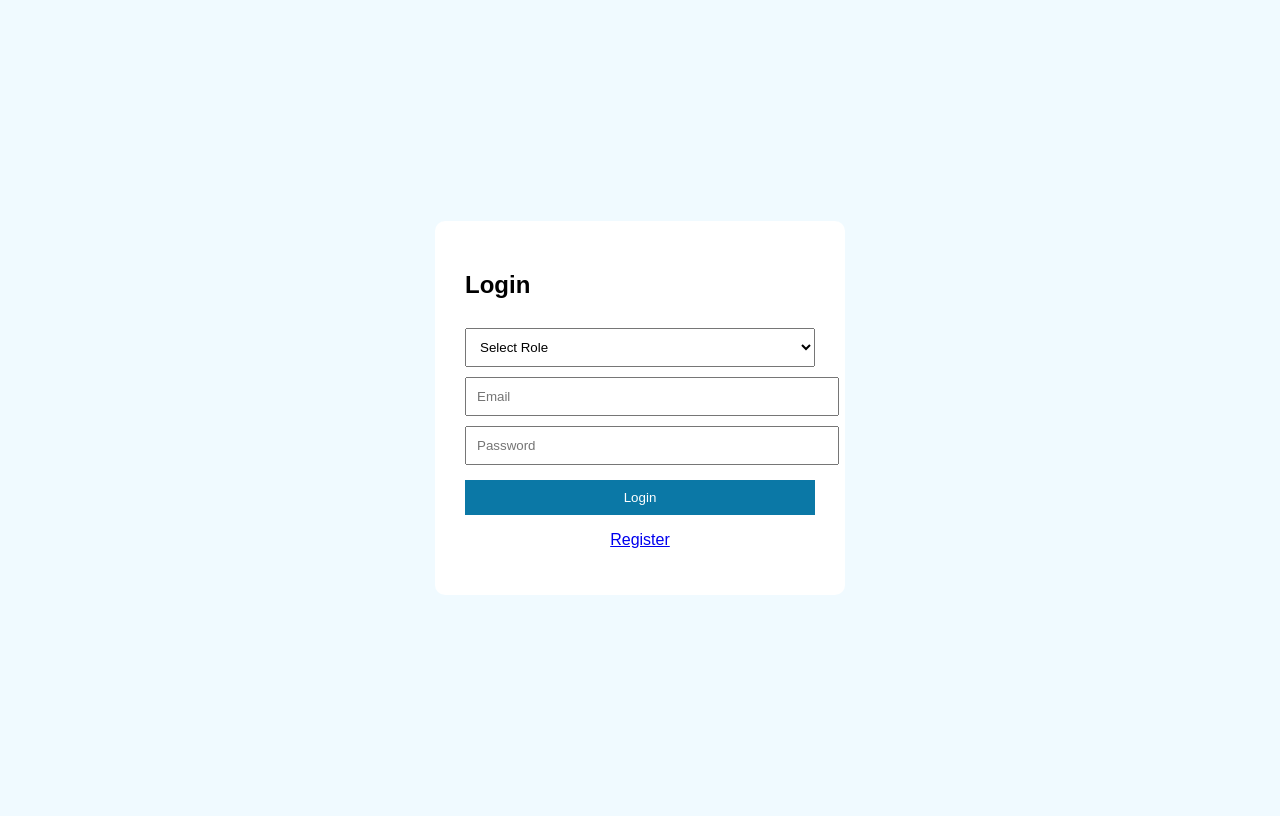
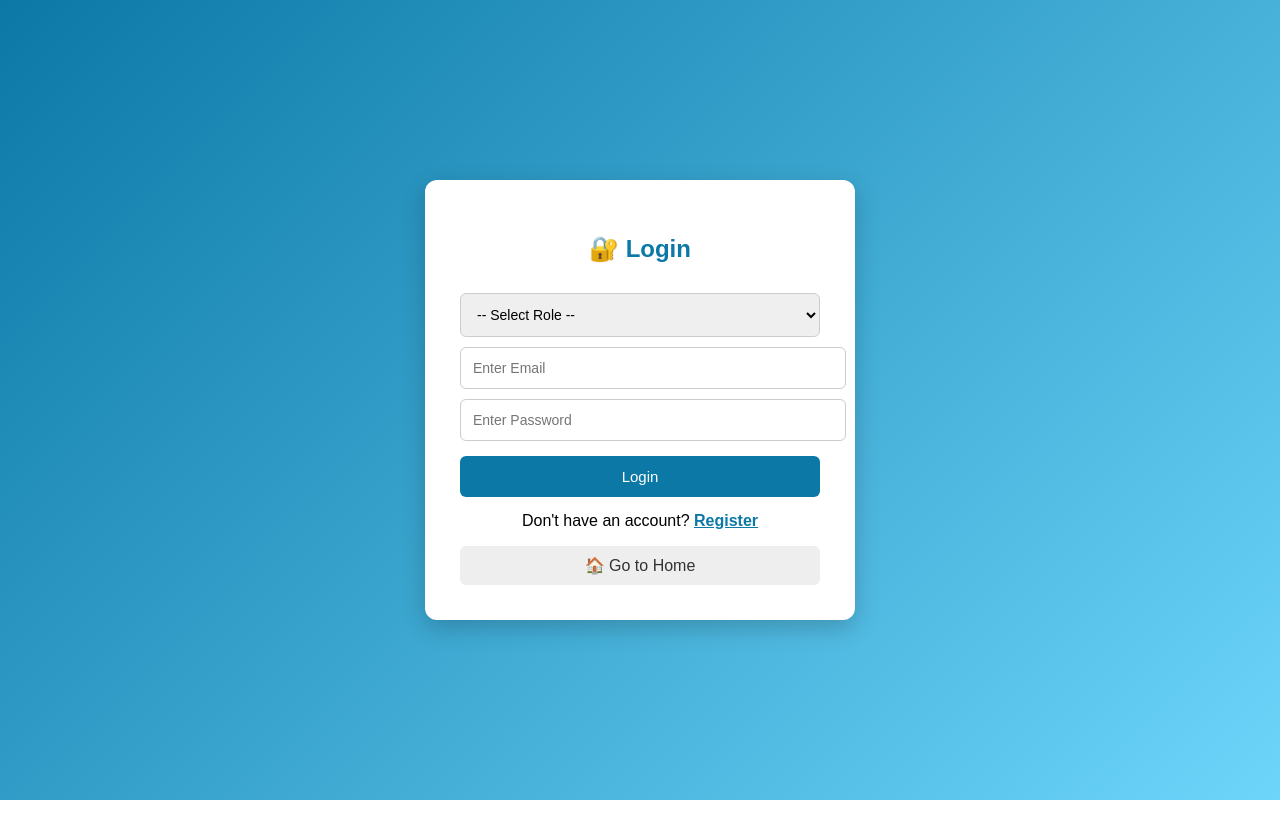
Before and after one commit to TashiniUpendra/-MEDICARE-ONLINE-APPOINTMENT-SYSTEM, a PHP site: page /Login.php in a window 1280 px wide. Run offline with PHP 8.4, Linux system fonts and the light colour scheme.

Commit message:
Update Login.php

```diff
--- a/Login.php
+++ b/Login.php
@@ -46,15 +46,84 @@ if ($_SERVER["REQUEST_METHOD"] === "POST") {
 <!DOCTYPE html>
 <html>
 <head>
-<title>Login</title>
+<title>MediCare | Login</title>
 
 <style>
-body {background:#f0faff;font-family:Arial;}
-.container {display:flex;justify-content:center;align-items:center;height:100vh;}
-.box {background:white;padding:30px;border-radius:10px;width:350px;}
-input,select {width:100%;padding:10px;margin-top:10px;}
-button {width:100%;padding:10px;margin-top:15px;background:#0b78a6;color:white;border:none;}
-.error {color:red;text-align:center;}
+body {
+    margin:0;
+    font-family: "Poppins", sans-serif;
+    background: linear-gradient(135deg,#0b78a6,#6dd5fa);
+}
+
+/* CENTER BOX */
+.container {
+    display:flex;
+    justify-content:center;
+    align-items:center;
+    height:100vh;
+}
+
+.box {
+    background:white;
+    padding:35px;
+    border-radius:12px;
+    width:360px;
+    box-shadow:0 8px 25px rgba(0,0,0,0.2);
+    text-align:center;
+}
+
+h2 {
+    margin-bottom:20px;
+    color:#0b78a6;
+}
+
+/* INPUTS */
+input, select {
+    width:100%;
+    padding:12px;
+    margin-top:10px;
+    border-radius:6px;
+    border:1px solid #ccc;
+    font-size:14px;
+}
+
+/* BUTTONS */
+button {
+    width:100%;
+    padding:12px;
+    margin-top:15px;
+    background:#0b78a6;
+    color:white;
+    border:none;
+    border-radius:6px;
+    cursor:pointer;
+    font-size:15px;
+}
+
+button:hover {
+    background:#095c80;
+}
+
+/* HOME BUTTON */
+.home-btn {
+    display:block;
+    margin-top:10px;
+    padding:10px;
+    background:#eee;
+    color:#333;
+    text-decoration:none;
+    border-radius:6px;
+}
+
+.home-btn:hover {
+    background:#ddd;
+}
+
+/* ERROR */
+.error {
+    color:red;
+    margin-bottom:10px;
+}
 </style>
 
 </head>
@@ -64,29 +133,34 @@ button {width:100%;padding:10px;margin-top:15px;background:#0b78a6;color:white;b
 <div class="container">
 <div class="box">
 
-<h2>Login</h2>
+<h2>🔐 Login</h2>
 
 <?php if ($error) echo "<p class='error'>$error</p>"; ?>
 
 <form method="POST">
 
 <select name="role" required>
-<option value="">Select Role</option>
+<option value="">-- Select Role --</option>
 <option value="admin">Admin</option>
 <option value="doctor">Doctor</option>
 <option value="patient">Patient</option>
 </select>
 
-<input type="email" name="email" placeholder="Email" required>
-<input type="password" name="password" placeholder="Password" required>
+<input type="email" name="email" placeholder="Enter Email" required>
+<input type="password" name="password" placeholder="Enter Password" required>
 
 <button type="submit">Login</button>
 
 </form>
 
-<p style="text-align:center;">
-<a href="register.php">Register</a>
+<!-- Register -->
+<p style="margin-top:15px;">
+Don't have an account?
+<a href="register.php" style="color:#0b78a6;font-weight:bold;">Register</a>
 </p>
+
+<!-- 🔥 NEW HOME BUTTON -->
+<a href="home.php" class="home-btn">🏠 Go to Home</a>
 
 </div>
 </div>
```
